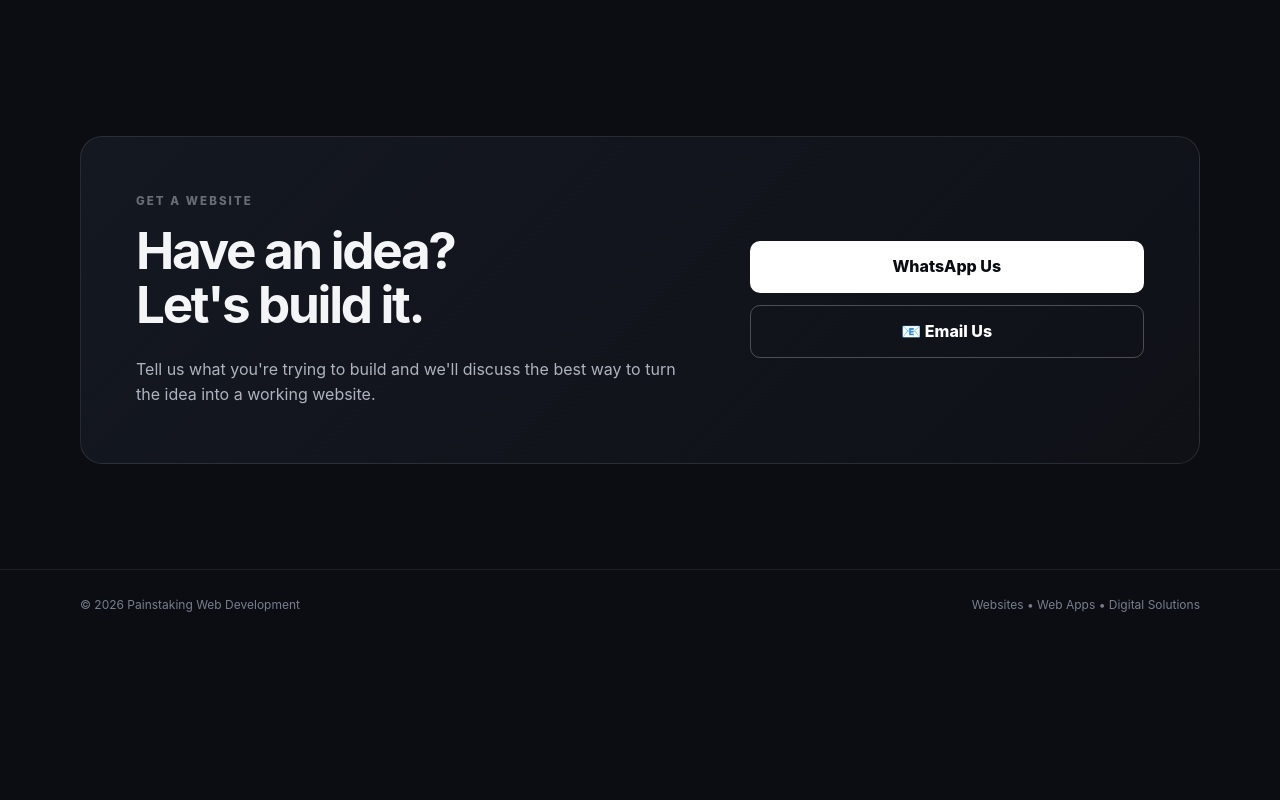
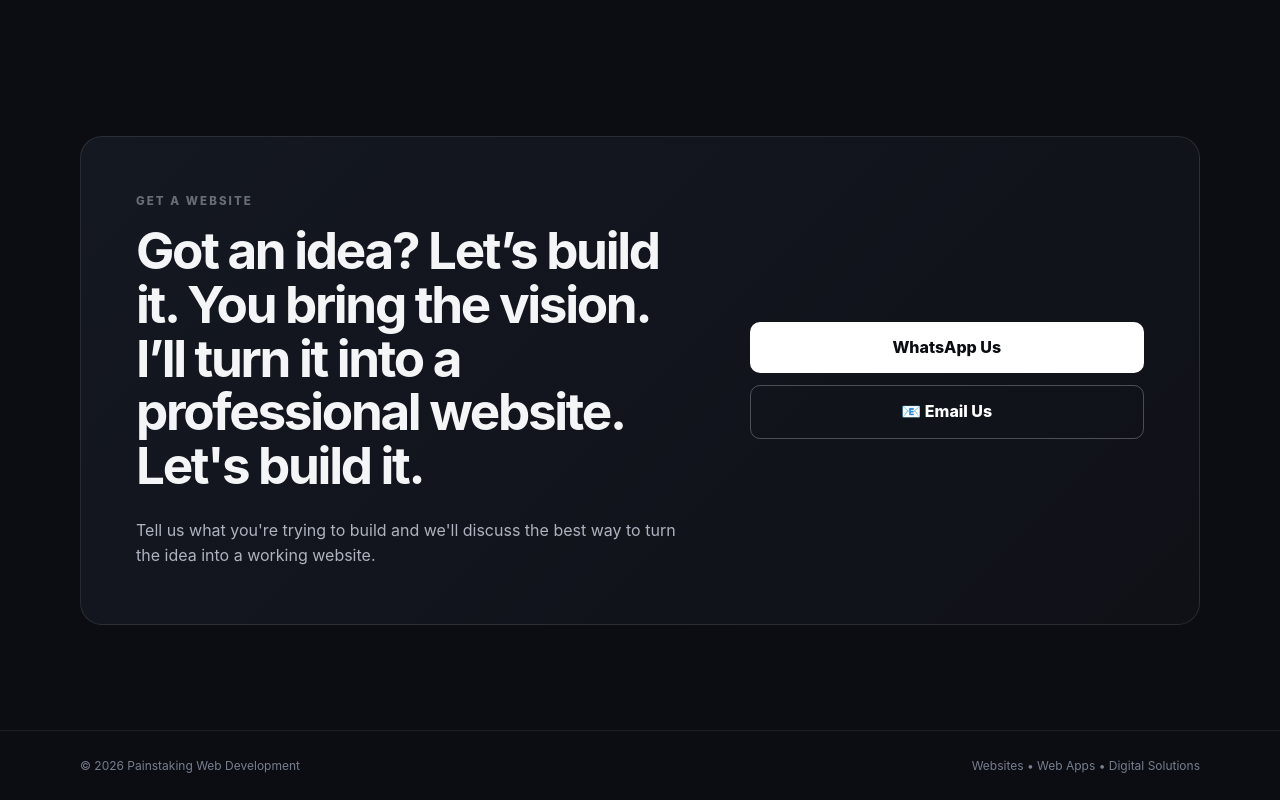
Before and after one commit to painstakinggg/painstaking-web-development, a plain HTML site: page index.html in a window 1280 px wide. Shown: the part 4051-4851 px from the top of the page. Before the commit the page ends 4690 px from the top, so only its background shows below. Drawn offline with Linux system fonts and the light colour scheme.

Commit message:
Update index.html

```diff
--- a/index.html
+++ b/index.html
@@ -173,7 +173,8 @@
   <div class="container contact-box">
     <div>
       <p class="eyebrow">GET A WEBSITE</p>
-      <h2>Have an idea?<br>Let's build it.</h2>
+      <h2>Got an idea? Let’s build it.
+You bring the vision. I’ll turn it into a professional website.<br>Let's build it.</h2>
       <p>Tell us what you're trying to build and we'll discuss the best way to turn the idea into a working website.</p>
     </div>
 
```
